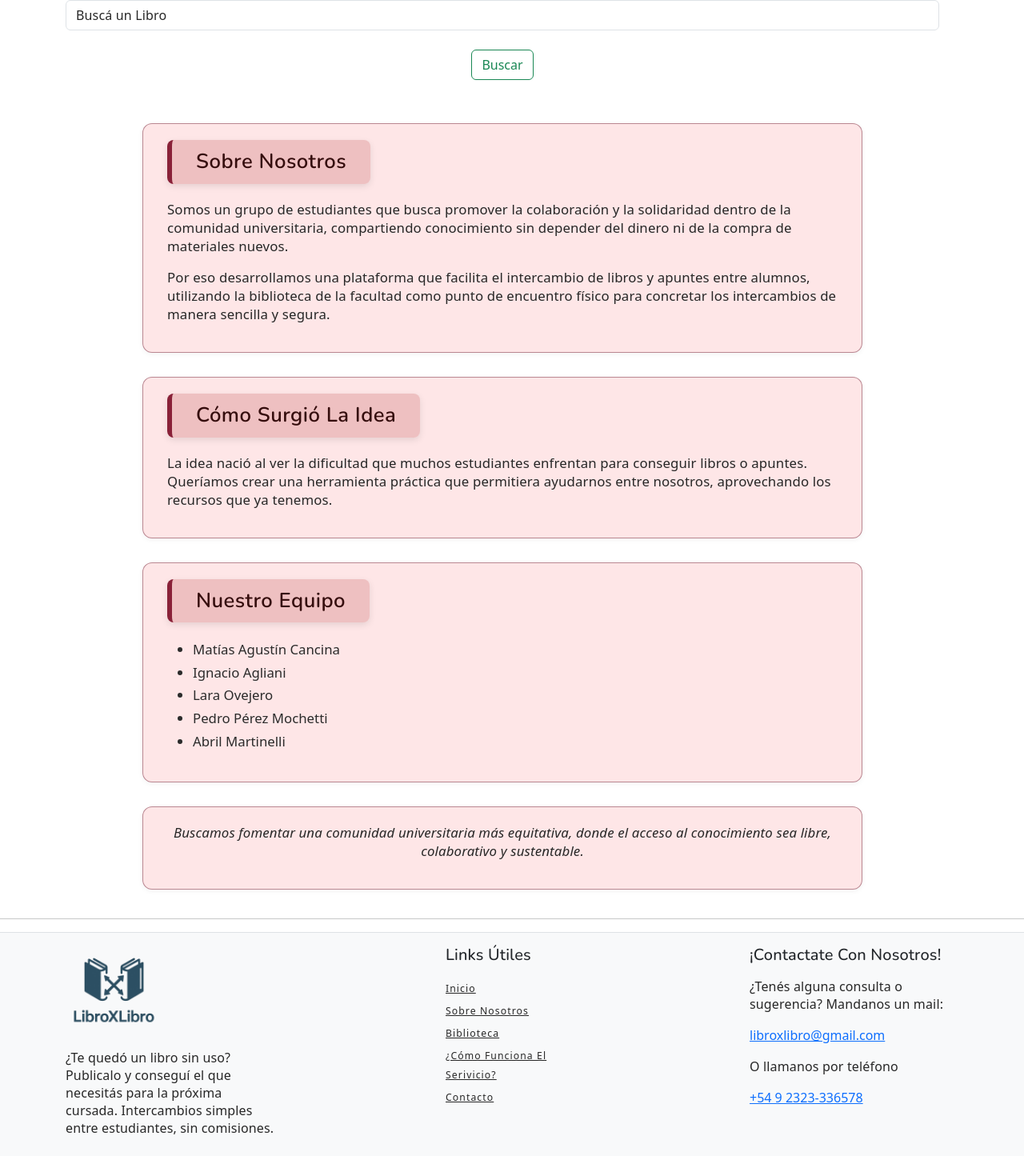
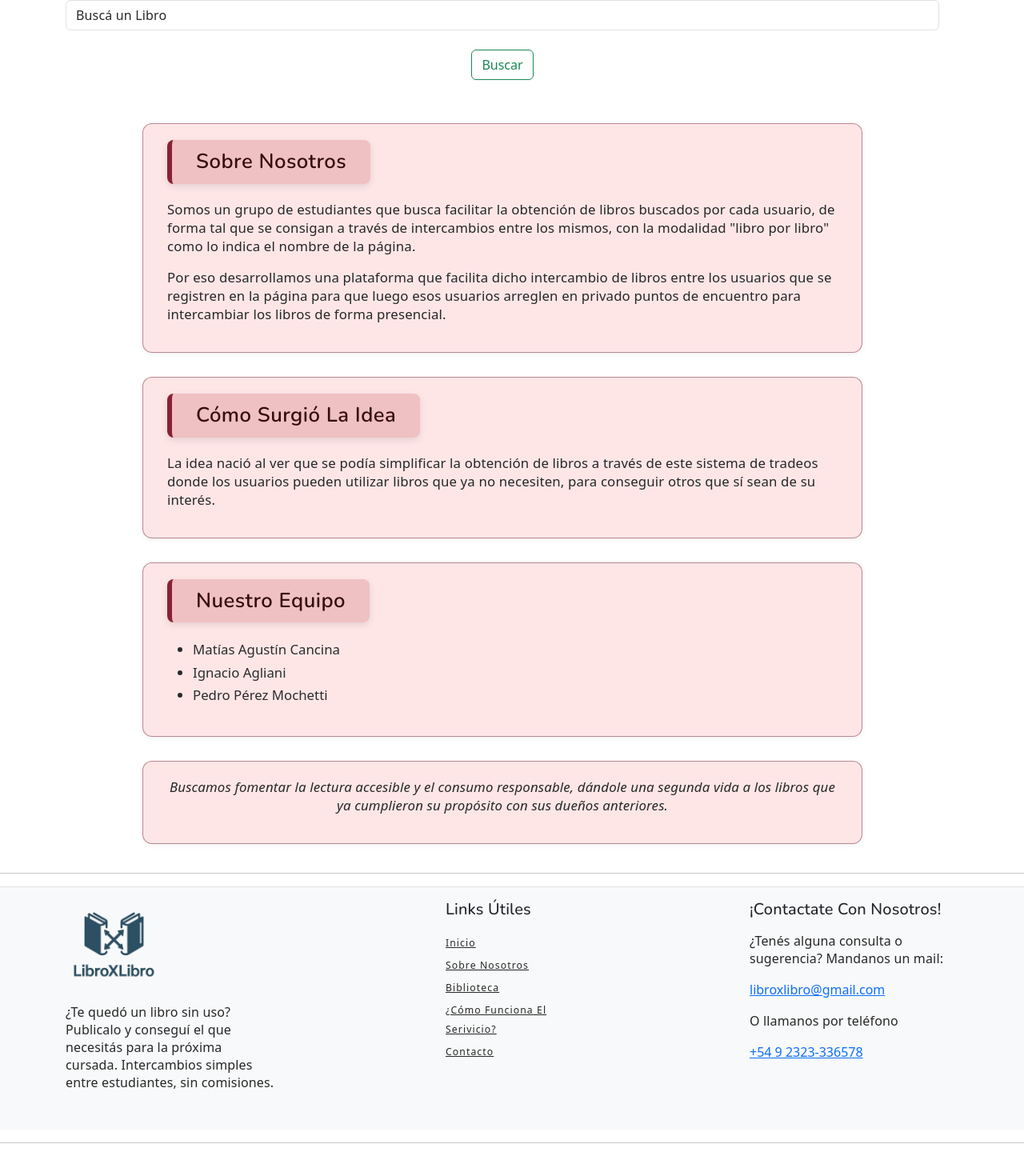
Before and after one commit to Tastor2k2/TPG-IDS, a Flask app: page /sobre_nosotros/ in a window 1280 px wide. Shown: the part 66-1511 px from the top of the page at 80% size. Run offline with Flask 3, Linux system fonts and the light colour scheme.

Commit message:
Cambios en templates que evocan al nuevo enfoque de la página, y ahora se envían los mails de contacto.html

```diff
--- a/app_front_end/app.py
+++ b/app_front_end/app.py
@@ -17,12 +17,13 @@ from blueprints.funcionamiento.funcionamiento import funcionamiento_bp
 from blueprints.busqueda.busqueda import busqueda_bp
 from blueprints.mis_libros.mis_libros import mis_libros_bp
 
+load_dotenv()
+
 app = Flask(__name__)
+
 BACK_URL = "http://127.0.0.1:5002"
 app.config['BACK_URL'] = BACK_URL
 app.secret_key = "super_secret"
-
-load_dotenv()
 
 app.config['MAIL_SERVER'] = os.getenv('MAIL_SERVER')
 app.config['MAIL_PORT'] = int(os.getenv('MAIL_PORT'))
@@ -33,8 +34,6 @@ app.config['MAIL_USE_SSL'] = os.getenv('MAIL_USE_SSL') == "True"
 app.config['MAIL_DEFAULT_SENDER'] = os.getenv('MAIL_DEFAULT_SENDER')
 
 mail = Mail(app)
-
-
 
 app.register_blueprint(formulario_enviado_bp, url_prefix="/formulario_enviado")
 app.register_blueprint(contacto_bp, url_prefix="/contacto")
@@ -58,10 +57,8 @@ def inject_globals():
         'BACK_URL': app.config['BACK_URL']
     }
 
-# Manejador de errores:
 @app.errorhandler(400)
 def page_not_found(error):
-    # Renderiza la plantilla 400.html, pasando el error a la plantilla
     return render_template('400.html', error=error), 400
 
 @app.errorhandler(401)
--- a/app_front_end/templates/contacto.html
+++ b/app_front_end/templates/contacto.html
@@ -5,7 +5,7 @@
 {% block body %}
 <h1 class="titulo-pag">Contacto</h1>
     <p>Nos encotramos totalmente abiertos a recibir sugerencias y posibles mejoras para facilitar y agilizar el servicio que ofrecemos.</p>
-    <form action="{{ url_for('formulario_enviado_bp.formulario_enviado') }}" method="POST">
+    <form action="{{ url_for('contacto_bp.contacto') }}" method="POST">
         <label for="nombre" class="tit-form">Nombre</label><br>
         <input type="text" id="nombre" name="nombre_usuario" class="form-control" placeholder="Nombre"><br>
         <label for="apellido" class="tit-form">Apellido</label><br>
--- a/app_front_end/templates/formulario_enviado.html
+++ b/app_front_end/templates/formulario_enviado.html
@@ -5,10 +5,5 @@
 {% block body %}
 <h1>Formulario Enviado Correctamente</h1>
 <p>¡Muchas gracias por tu mensaje! Lo vamos a tener muy en cuenta.</p>
-<p>Nosotros recibimos: </p>
-{% for info in informacion_usuario %}
-<p style="font-weight: bold;">{{ info }}</p>
-{% endfor %}
-<p>En caso de que los datos no se condigan a los enviados por vos, mandanmos un <a href="mailto:libroxlibro@gmail.com">mail</a>.</p>
 <p>Si querés seguir navegando por nuestra web, <u>te sugerimos leer</u> cómo <a href="{{ url_for('sobre_nosotros_bp.sobre_nosotros') }}">nació este proyecto</a> o <a href="{{ url_for('biblioteca_bp.biblioteca') }}">qué libros tenemos disponibles</a>.</p>
 {% endblock %}
--- a/app_front_end/templates/sobre_nosotros.html
+++ b/app_front_end/templates/sobre_nosotros.html
@@ -7,18 +7,20 @@
     <div class="pag">
         <h1 class="titulo-pag">Sobre Nosotros</h1>
         <p>
-            Somos un grupo de estudiantes que busca promover la colaboración y la solidaridad dentro de la comunidad universitaria, compartiendo conocimiento sin depender del dinero ni de la compra de materiales nuevos.
+            Somos un grupo de estudiantes que busca facilitar la obtención de libros buscados por cada usuario, de forma tal que se consigan a través de intercambios entre los
+            mismos, con la modalidad "libro por libro" como lo indica el nombre de la página.
         </p>
         <p>
-            Por eso desarrollamos una plataforma que facilita el intercambio de libros y apuntes entre alumnos, utilizando la biblioteca de la facultad como punto de encuentro físico para concretar los intercambios de manera sencilla y segura.
+            Por eso desarrollamos una plataforma que facilita dicho intercambio de libros entre los usuarios que se registren en la página para que luego
+            esos usuarios arreglen en privado puntos de encuentro para intercambiar los libros de forma presencial.
         </p>
     </div>
 
     <div class="pag">
         <h3 class="titulo-pag">Cómo surgió la idea</h3>
         <p>
-            La idea nació al ver la dificultad que muchos estudiantes enfrentan para conseguir libros o apuntes.
-            Queríamos crear una herramienta práctica que permitiera ayudarnos entre nosotros, aprovechando los recursos que ya tenemos.
+            La idea nació al ver que se podía simplificar la obtención de libros a través de este sistema de tradeos donde los usuarios pueden utilizar libros
+            que ya no necesiten, para conseguir otros que sí sean de su interés.
         </p>
     </div>
 
@@ -27,14 +29,12 @@
         <ul>
             <li>Matías Agustín Cancina</li>
             <li>Ignacio Agliani</li>
-            <li>Lara Ovejero</li>
             <li>Pedro Pérez Mochetti</li>
-            <li>Abril Martinelli</li>
         </ul>
     </div>
 
     <div class="pag text-center">
-        <p><em>Buscamos fomentar una comunidad universitaria más equitativa, donde el acceso al conocimiento sea libre, colaborativo y sustentable.</em></p>
+        <p><em>Buscamos fomentar la lectura accesible y el consumo responsable, dándole una segunda vida a los libros que ya cumplieron su propósito con sus dueños anteriores.</em></p>
     </div>
 </section>
 
```
Also changed, not shown: app_front_end/blueprints/contacto/contacto.py (+43 -45 lines), app_front_end/templates/index.html (+4 -4 lines).
